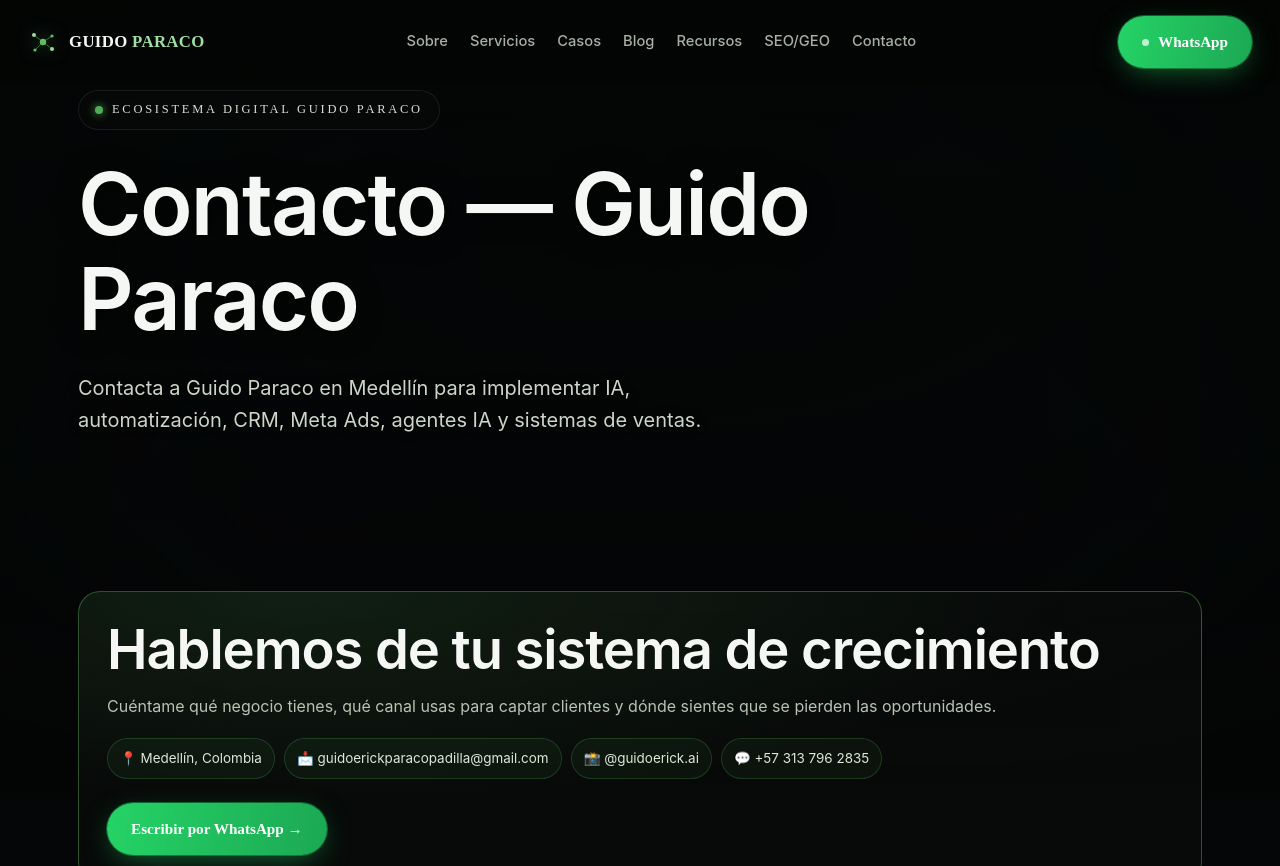
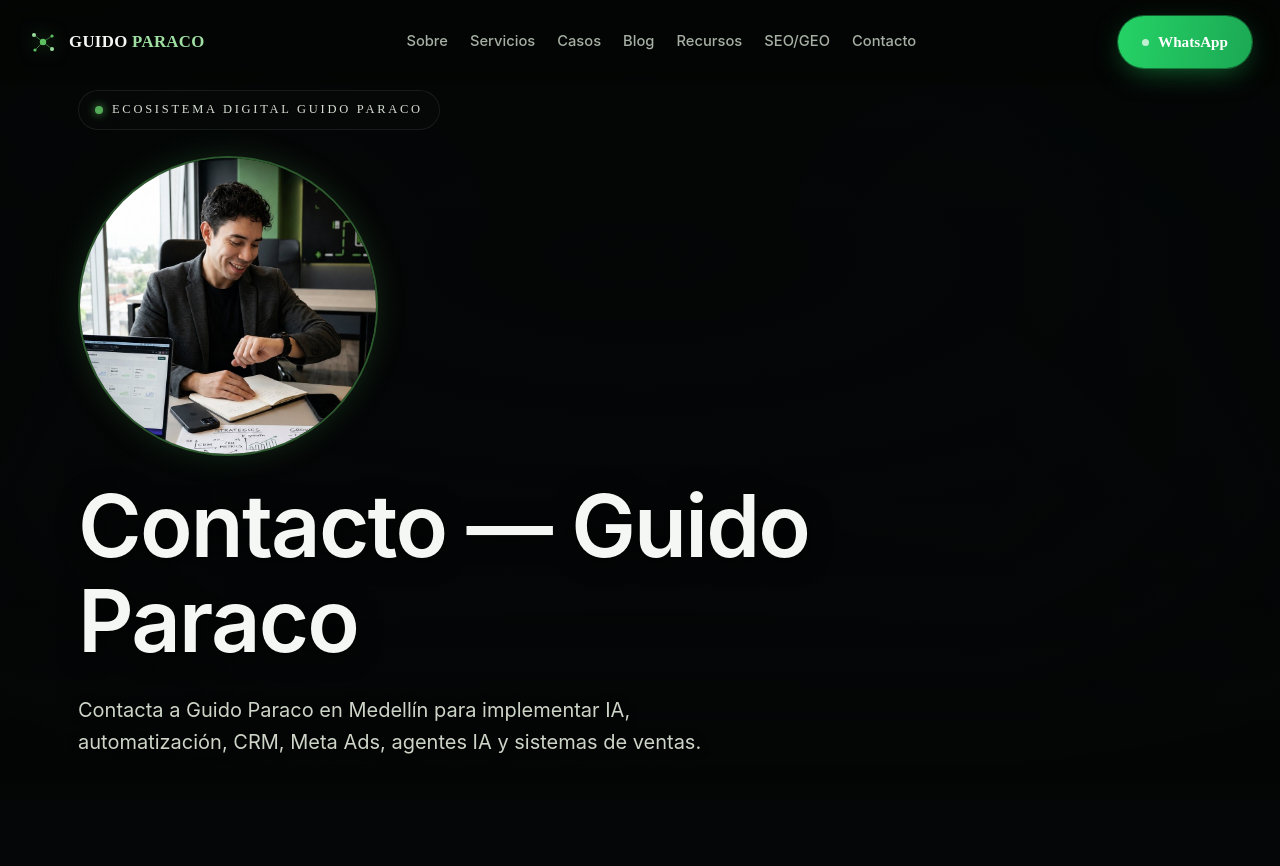
Before and after one commit to guidoerickparacopadilla-dotcom/guidoparacop, a website: page contacto/index.html in a window 1280 px wide. Shown: the top 866 px of the page. Drawn offline with Linux system fonts and the light colour scheme.

Commit message:
feat: avatar Guido en /contacto/ 300px

```diff
--- a/contacto/index.html
+++ b/contacto/index.html
@@ -819,7 +819,9 @@
 <nav id="nav"><a class="brand" href="/"><span class="brand-mark"><svg width="30" height="30" viewBox="0 0 30 30" fill="none"><circle cx="15" cy="15" r="3.2" fill="#5dbf61"/><circle cx="6" cy="8" r="2" fill="#9fe0a2"/><circle cx="24" cy="9" r="1.6" fill="#5dbf61"/><circle cx="7" cy="23" r="1.6" fill="#5dbf61"/><circle cx="24" cy="22" r="2" fill="#9fe0a2"/><g stroke="#5dbf61" stroke-opacity=".55" stroke-width="1"><line x1="15" y1="15" x2="6" y2="8"/><line x1="15" y1="15" x2="24" y2="9"/><line x1="15" y1="15" x2="7" y2="23"/><line x1="15" y1="15" x2="24" y2="22"/></g></svg></span><span>GUIDO <em>PARACO</em></span></a>
 <div class="nav-links"><a href="/sobre/">Sobre</a><a href="/servicios/">Servicios</a><a href="/casos-de-exito/">Casos</a><a href="/blog/">Blog</a><a href="/recursos/">Recursos</a><a href="/geo/">SEO/GEO</a><a href="/contacto/">Contacto</a></div>
 <div class="nav-cta"><a href="https://wa.me/573137962835?text=Hola%20Guido,%20quiero%20informaci%C3%B3n%20sobre%20tu%20sistema%20Growth%20Partner%20IA." class="btn btn-wa"><span class="dot"></span>WhatsApp</a></div></nav>
-<header class="hero container" style="min-height:auto;padding-bottom:50px"><span class="eyebrow"><span class="live"></span>Ecosistema digital Guido Paraco</span><h1>Contacto — Guido Paraco</h1><p class="lead">Contacta a Guido Paraco en Medellín para implementar IA, automatización, CRM, Meta Ads, agentes IA y sistemas de ventas.</p></header>
+<header class="hero container" style="min-height:auto;padding-bottom:50px"><span class="eyebrow"><span class="live"></span>Ecosistema digital Guido Paraco</span>
+<img src="/guido-paraco-dashboard-automatizacion-crm.jpg" alt="Guido Paraco, Growth Partner IA en Medellín" width="300" height="300" loading="lazy" style="width:300px;height:300px;border-radius:50%;object-fit:cover;border:2px solid rgba(93,191,97,.45);box-shadow:0 0 30px rgba(93,191,97,.18);margin:0 0 22px;display:block;">
+<h1>Contacto — Guido Paraco</h1><p class="lead">Contacta a Guido Paraco en Medellín para implementar IA, automatización, CRM, Meta Ads, agentes IA y sistemas de ventas.</p></header>
 <section class="ecosystem-sec"><div class="container"><div class="entity-box"><h2>Hablemos de tu sistema de crecimiento</h2><p style="color:#b9c2b4;margin-top:14px">Cuéntame qué negocio tienes, qué canal usas para captar clientes y dónde sientes que se pierden las oportunidades.</p><div class="entity-map"><span>📍 Medellín, Colombia</span><span>📩 guidoerickparacopadilla@gmail.com</span><span>📸 @guidoerick.ai</span><span>💬 +57 313 796 2835</span></div><a class="btn btn-wa" style="margin-top:24px" href="https://wa.me/573137962835?text=Hola%20Guido,%20quiero%20una%20auditor%C3%ADa%20de%20mi%20sistema%20comercial.">Escribir por WhatsApp →</a></div></div></section>
 <footer><div class="container"><div class="foot-grid"><div><a class="brand" href="/"><span>GUIDO <em>PARACO</em></span></a><small>Growth Partner IA · Captación, automatización, CRM, Meta Ads y sistemas de ventas.</small></div><div class="foot-links"><a href="/sobre/">Sobre</a><a href="/servicios/">Servicios</a><a href="/blog/">Blog</a><a href="/geo/">SEO/GEO</a><a href="/contacto/">Contacto</a></div></div><div class="foot-bottom"><span>© 2026 Guido Paraco · Medellín, Colombia</span><span>guidoerickparacopadilla@gmail.com · +57 313 796 2835</span></div></div></footer>
 </div></body></html>
```
